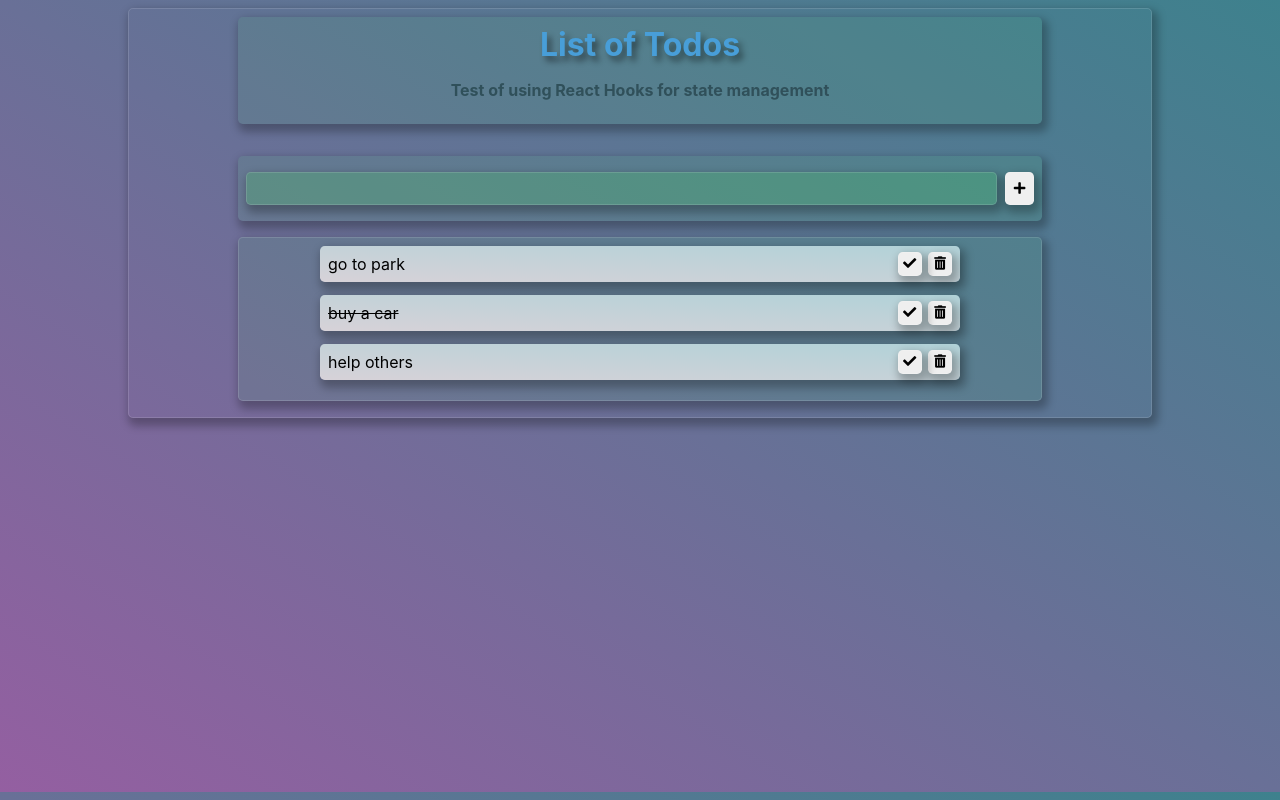
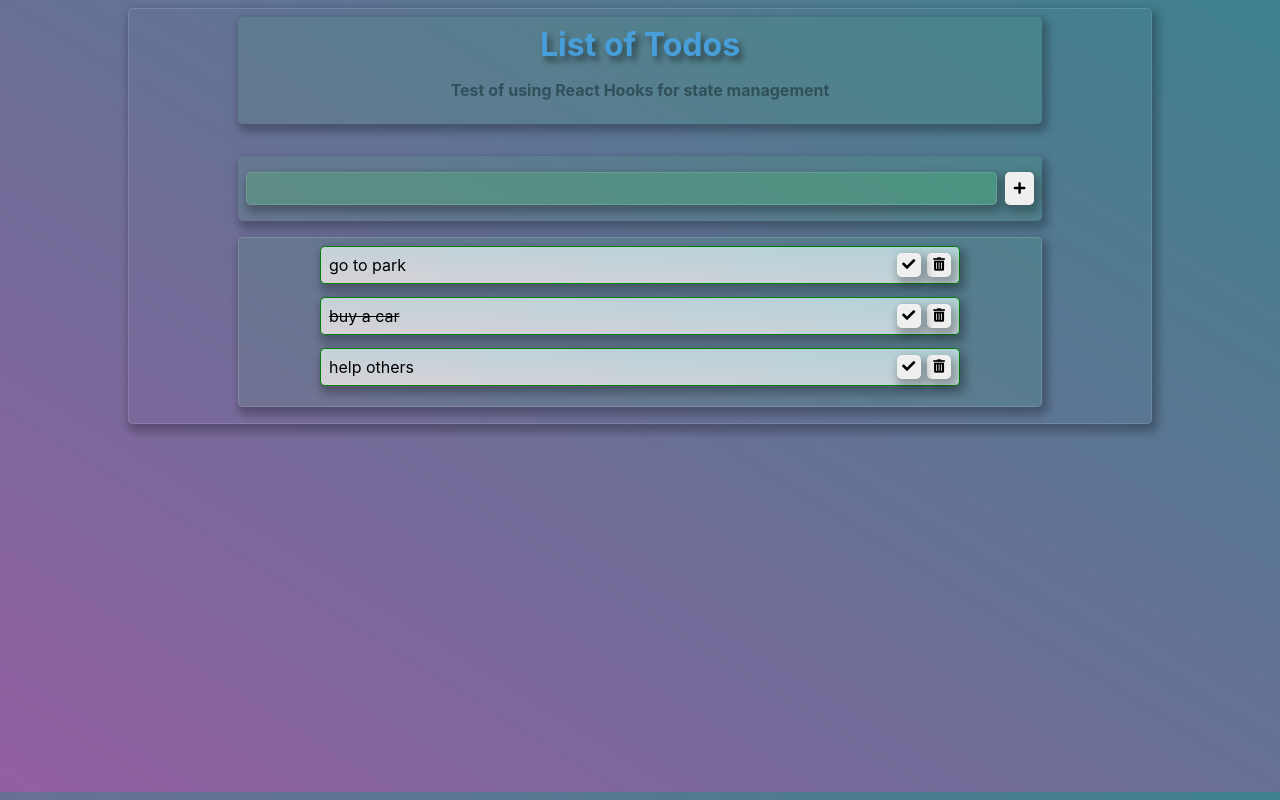
Before and after one commit to petersowa/HooksTodo, a React (Create React App) app: page / in a window 1280 px wide. Built offline with nearby package versions, Linux system fonts and the light colour scheme.

Commit message:
added initial code for drag drop support.

```diff
--- a/src/App.css
+++ b/src/App.css
@@ -98,6 +98,14 @@ div div div {
 .hide {
   animation: 0.8s ease-out rotateOut;
   animation-fill-mode: forwards;
+}
+
+.hide:-moz-drag-over {
+  border: 1px solid red;
+}
+
+.items {
+  border: 1px solid green;
 }
 
 form + div {
--- a/src/App.js
+++ b/src/App.js
@@ -82,6 +82,7 @@ export default function App() {
           <i className="fas fa-plus" />
         </button>
       </form>
+
       <TodoList
         items={Todos}
         handleDone={handleDone}
@@ -98,8 +99,28 @@ export default function App() {
 
 const TodoItem = ({ item, handleDone, handleDelete }) => {
   console.log('render item');
+  const onDragStart = (event, id) => {
+    //console.log(id);
+    event.dataTransfer.setData('application/todo-id', id);
+  };
   return (
-    <div className={!item.delete ? 'show' : 'hide'} key={item.id}>
+    <div
+      draggable
+      className={(!item.delete ? 'show' : 'hide') + ' items'}
+      key={item.id}
+      onDragStart={event => onDragStart(event, item.id)}
+      onDragOver={event => {
+        event.preventDefault();
+        console.log(event.nativeEvent.offsetY);
+        const id = event.dataTransfer.getData('application/todo-id');
+        console.log(JSON.stringify(id, null, 2));
+      }}
+      onDrop={event => {
+        event.preventDefault();
+        const id = event.dataTransfer.getData('application/todo-id');
+        console.log(JSON.stringify(id, null, 2));
+      }}
+    >
       <span style={Styles.done(item.done)}>{item.content}</span>
       <button onClick={handleDelete(item.id)}>
         <i className="fas fa-trash-alt" />
--- a/src/hooks/use-todos-with-storage.js
+++ b/src/hooks/use-todos-with-storage.js
@@ -25,6 +25,12 @@ const useTodosWithStorage = defaultValue => {
         return state.map(item =>
           action.id !== item.id ? item : { ...item, done: !item.done }
         );
+      case 'ORDER_TODO':
+        const { id, pos } = action;
+        const moveItem = state.find(item => item.id === id);
+        return state
+          .filter(item => id !== item.id)
+          .map((item, index) => (pos !== index ? item : moveItem));
       case 'CLEANUP':
         return state.filter(item => item.delete !== true);
       default:
@@ -35,8 +41,9 @@ const useTodosWithStorage = defaultValue => {
   const addTodo = content => dispatch({ type: 'ADD_TODO', content });
   const toggleTodo = id => dispatch({ type: 'TOGGLE_TODO', id });
   const deleteTodo = id => dispatch({ type: 'DELETE_TODO', id });
+  const orderTodos = (id, pos) => dispatch({ type: 'ORDER_TODO', id, pos });
   //const cleanup = () => dispatch({ type: 'CLEANUP' });
-  const actions = { addTodo, toggleTodo, deleteTodo };
+  const actions = { addTodo, toggleTodo, deleteTodo, orderTodos };
 
   // Save changes to local storage
   useEffect(
```
